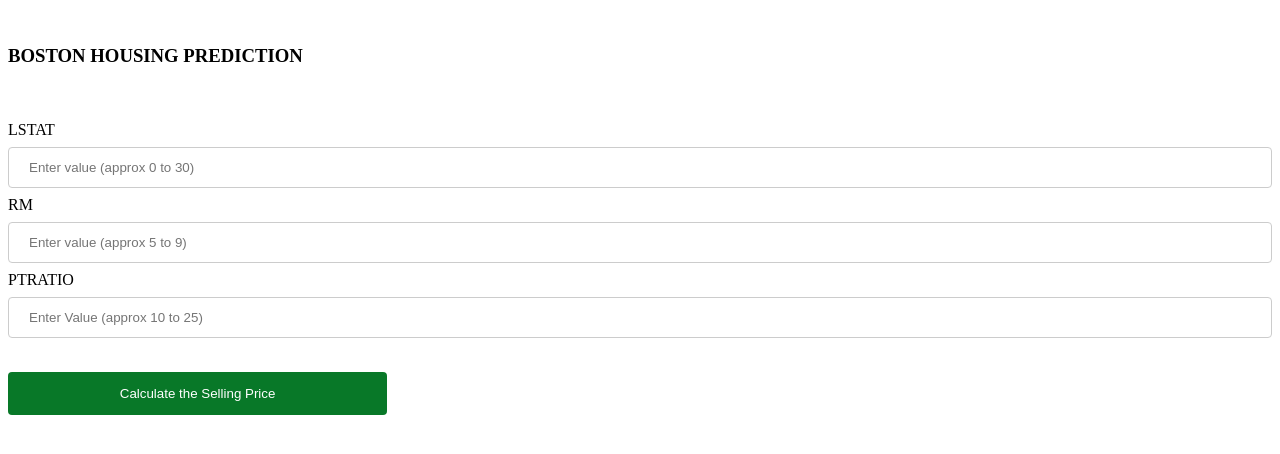
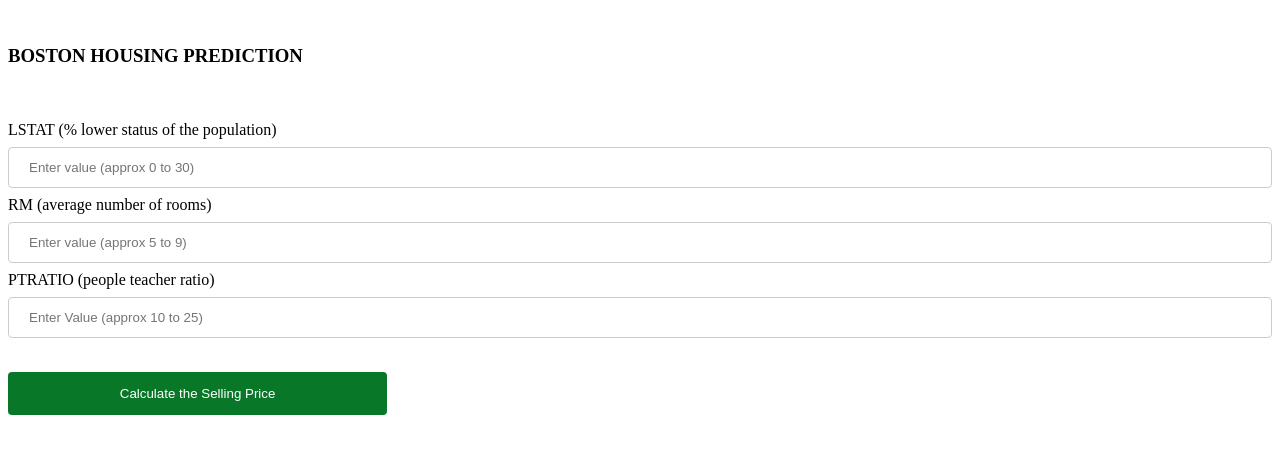
Before and after one commit to mihikaj2001/BostonHousingApp, a Flask app: page / in a window 1280 px wide. Shown: the top 454 px of the page. Run offline with Flask 2, Linux system fonts and the light colour scheme; parts of the project's set-up code (start-up, migrations or seed data) failed here and were passed over.

Commit message:
Update Home.html

```diff
--- a/templates/Home.html
+++ b/templates/Home.html
@@ -56,19 +56,19 @@ div {
 <div>
   <form method="POST", action="{{url_for('Home')}}">
     <div>
-      <label for="name1">LSTAT</label>
+      <label for="name1">LSTAT (% lower status of the population)</label>
     <input type="text", name='a', placeholder="Enter value (approx 0 to 30)">
   </div>
 
   <div>
-    <label for="name2">RM</label>
+    <label for="name2">RM (average number of rooms)</label>
   <input type="text", name='b', placeholder="Enter value (approx 5 to 9)">
 
   </div>
 
 
   <div>
-    <label for="name3">PTRATIO</label>
+    <label for="name3">PTRATIO (people teacher ratio)</label>
     <input type="text", name='c', placeholder="Enter Value (approx 10 to 25)"> <br><br>
 
 </div>
```
